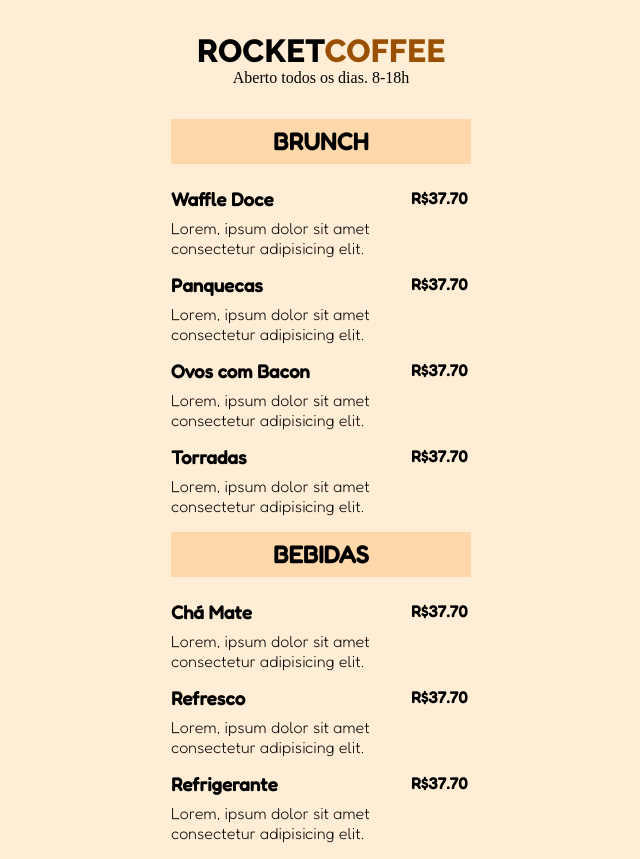
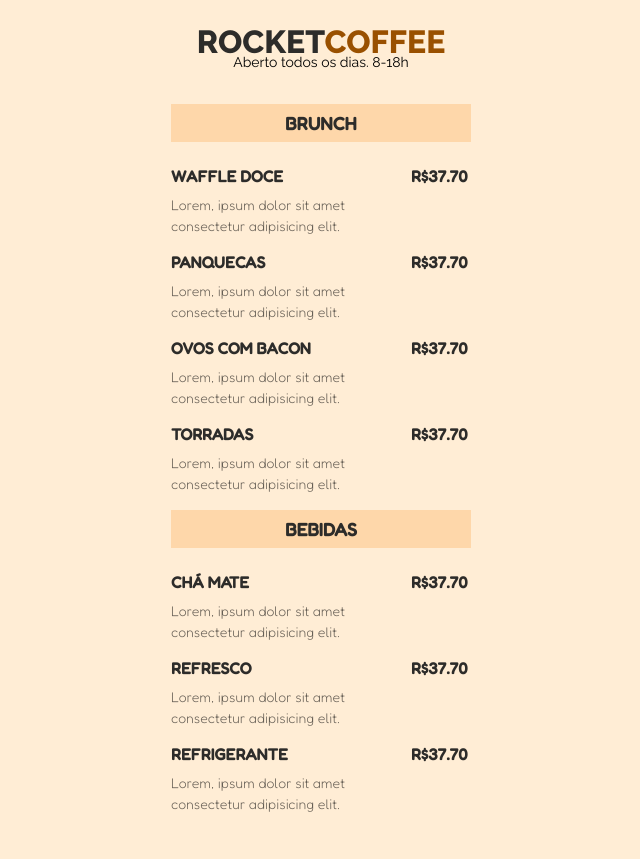
Before and after one commit to AdrianoCardozo/Card-pio-Restaurante, a plain HTML site: page index.html in a window 1280 px wide. Shown: the whole page, without its empty margins (319-959 px from the left). After the commit the page ends 830 px from the top, so only its background shows below. Drawn offline with Linux system fonts and the light colour scheme.

Commit message:
Update styles.css

```diff
--- a/styles.css
+++ b/styles.css
@@ -5,6 +5,7 @@
 
 body {
     background-color: #FFEDD5;
+    font-family: 'Raleway', sans-serif;
 }
 
 ul {
@@ -16,6 +17,15 @@ header {
     max-width: 300px;
     margin: 0 auto;
     text-align: center;
+}
+
+header h1 {
+    line-height: 20px;
+}
+
+header p {
+    font-size: 14px;
+    line-height: 20px;
 }
 
 section {
@@ -32,6 +42,7 @@ section h2 {
     padding: 8px 16px;
     text-align: center;
     margin-bottom: 24px;
+    font-size: 18px;
 }
 
 ul li {
@@ -43,14 +54,30 @@ li .details {
     max-width: 240px;
 }
 
-header h1 {
-    font-family: 'Raleway', sans-serif;
-}
-
 header h1 span {
     color: #995000;
 }
 
 .details h3 {
     margin-bottom: 8px;
+    font-size: 16px;
 }
+
+h1, h2, h3, .price {
+    text-transform: uppercase;
+    color: #2D2C2A
+}
+
+.details p {
+    color: rgba(0, 0, 0, 0.6);
+    font-size: 14px;
+    line-height: 21px;
+}
+
+.details a {
+    text-decoration: none;
+}
+
+.details a:hover{
+    opacity: 0.7;
+}
```
